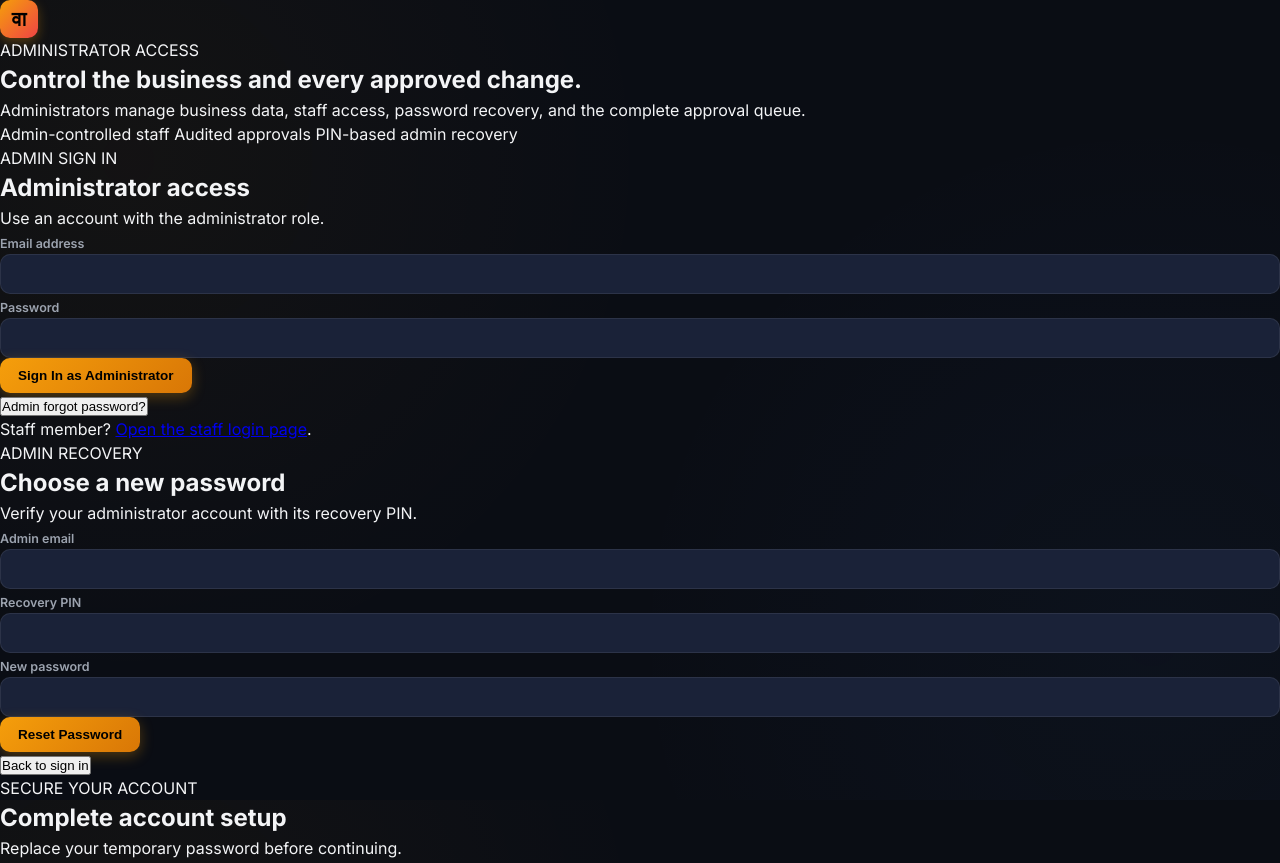
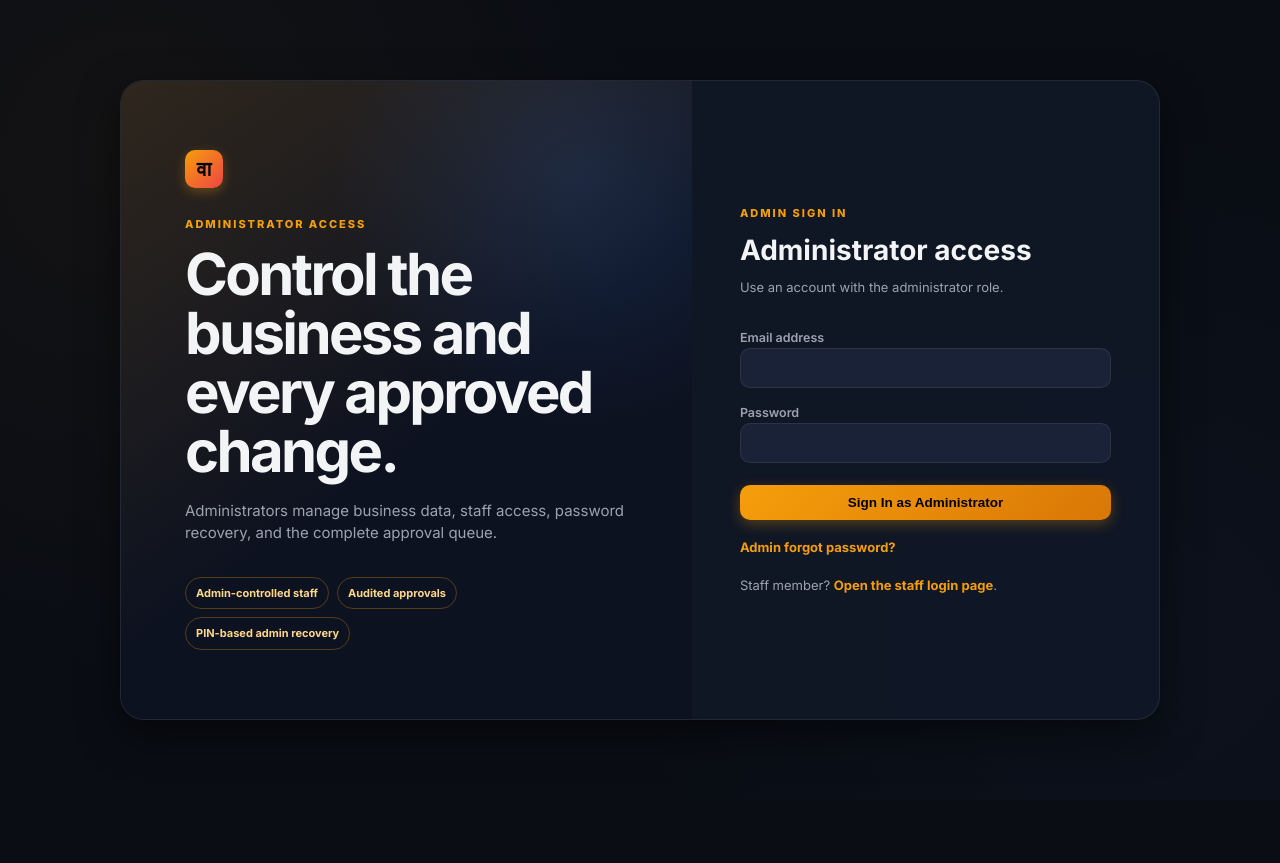
Before and after one commit to binoy-coder/vyapar-crm, a website: page login.html in a window 1280 px wide. Shown: the top 863 px of the page. After the commit the page ends 800 px from the top, so only its background shows below. Drawn offline with Linux system fonts and the light colour scheme; no server answers; files whose address does not match are found by name.

Commit message:
Update styles.css

```diff
--- a/styles.css
+++ b/styles.css
@@ -67,6 +67,166 @@ body {
         radial-gradient(circle at 10% 20%, rgba(245, 158, 11, 0.04) 0%, transparent 40%),
         radial-gradient(circle at 90% 80%, rgba(59, 130, 246, 0.04) 0%, transparent 40%);
     background-attachment: fixed;
+}
+
+[hidden] {
+    display: none !important;
+}
+
+/* Authentication */
+.auth-page {
+    display: grid;
+    place-items: center;
+    padding: 28px;
+}
+
+.auth-shell {
+    width: min(1040px, 100%);
+    min-height: 640px;
+    display: grid;
+    grid-template-columns: 1.1fr 0.9fr;
+    overflow: hidden;
+    border: 1px solid var(--border-color);
+    border-radius: 24px;
+    background: rgba(17, 23, 38, 0.92);
+    box-shadow: var(--shadow-lg);
+}
+
+.auth-brand-panel {
+    padding: 64px;
+    display: flex;
+    flex-direction: column;
+    justify-content: center;
+    background:
+        linear-gradient(145deg, rgba(245, 158, 11, 0.15), transparent 55%),
+        radial-gradient(circle at 80% 15%, rgba(59, 130, 246, 0.16), transparent 35%),
+        #0d1220;
+}
+
+.auth-logo {
+    width: 54px;
+    height: 54px;
+    font-size: 25px;
+    margin-bottom: 28px;
+}
+
+.auth-eyebrow {
+    color: var(--accent-gold);
+    font-size: 11px;
+    font-weight: 800;
+    letter-spacing: 0.18em;
+}
+
+.auth-brand-panel h1 {
+    max-width: 540px;
+    margin: 12px 0 18px;
+    font-size: clamp(34px, 5vw, 58px);
+    line-height: 1.02;
+    letter-spacing: -0.045em;
+}
+
+.auth-brand-panel > p:not(.auth-eyebrow) {
+    max-width: 520px;
+    color: var(--text-secondary);
+    font-size: 15px;
+}
+
+.auth-points {
+    display: flex;
+    flex-wrap: wrap;
+    gap: 8px;
+    margin-top: 32px;
+}
+
+.auth-points span {
+    padding: 7px 10px;
+    border: 1px solid var(--border-highlight);
+    border-radius: var(--radius-full);
+    color: #fcd78b;
+    font-size: 11px;
+    font-weight: 700;
+}
+
+.auth-card {
+    padding: 58px 48px;
+    display: flex;
+    flex-direction: column;
+    justify-content: center;
+}
+
+.auth-panel { display: none; }
+.auth-panel.active { display: block; }
+
+.auth-panel h2 {
+    margin-top: 8px;
+    font-size: 28px;
+}
+
+.auth-copy,
+.auth-help {
+    color: var(--text-secondary);
+    font-size: 13px;
+}
+
+.auth-help a {
+    color: var(--accent-gold);
+    font-weight: 700;
+    text-decoration: none;
+}
+
+.auth-help a:hover { text-decoration: underline; }
+
+.auth-copy { margin: 7px 0 26px; }
+.auth-help { margin-top: 18px; }
+.auth-field { display: block; margin-top: 16px; }
+.auth-submit { width: 100%; justify-content: center; margin-top: 22px; padding: 12px; }
+
+.auth-link {
+    margin-top: 18px;
+    border: 0;
+    background: none;
+    color: var(--accent-gold);
+    font: inherit;
+    font-size: 13px;
+    font-weight: 700;
+    cursor: pointer;
+}
+
+.auth-message {
+    display: none;
+    margin-top: 18px;
+    padding: 10px 12px;
+    border-radius: var(--radius-md);
+    font-size: 12px;
+}
+
+.auth-message.visible { display: block; }
+.auth-message.error { color: #fecaca; background: var(--accent-red-light); }
+.auth-message.success { color: #a7f3d0; background: var(--accent-green-light); }
+.auth-message.info { color: #bfdbfe; background: var(--accent-blue-light); }
+
+.user-menu {
+    display: flex;
+    align-items: center;
+    gap: 8px;
+    padding-left: 8px;
+    border-left: 1px solid var(--border-color);
+}
+
+.user-identity { line-height: 1.15; }
+.user-name { font-size: 12px; font-weight: 800; }
+.user-role { font-size: 10px; color: var(--accent-gold); text-transform: uppercase; letter-spacing: 0.08em; }
+.request-diff { white-space: pre-wrap; font: 11px/1.5 monospace; color: var(--text-secondary); max-width: 420px; }
+.status-pending { color: var(--accent-gold); }
+.status-applied { color: var(--accent-green); }
+.status-rejected, .status-conflict { color: var(--accent-red); }
+
+@media (max-width: 800px) {
+    .auth-page { padding: 0; }
+    .auth-shell { min-height: 100vh; grid-template-columns: 1fr; border-radius: 0; }
+    .auth-brand-panel { padding: 36px 28px; }
+    .auth-brand-panel h1 { font-size: 36px; }
+    .auth-card { padding: 38px 28px; }
 }
 
 /* Layout Container */
```
